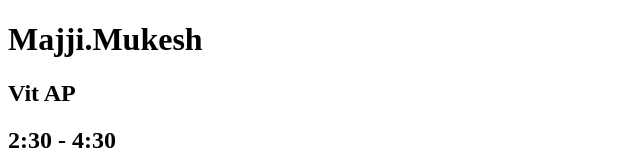
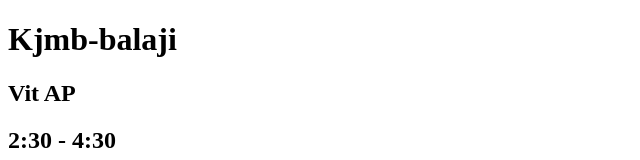
Before and after one commit to satya-name/Tasks, a plain HTML site: page index.html in a window 1280 px wide. Shown: the top 160 px of the page, without its empty margins (0-640 px from the left). Drawn offline with Linux system fonts and the light colour scheme.

Commit message:
SubmitTasks

```diff
--- a/index.html
+++ b/index.html
@@ -3,7 +3,7 @@
   <head>
     <meta charset="UTF-8" />
     <meta name="viewport" content="width=device-width, initial-scale=1.0" />
-    <title>Majji.Mukesh</title>
+    <title>Kjmb-balaji</title>
     <style>
       table,
       th,
@@ -15,7 +15,7 @@
     </style>
   </head>
   <body>
-    <h1>Majji.Mukesh</h1>
+    <h1>Kjmb-balaji</h1>
     <h2>Vit AP</h2>
     <h2>2:30 - 4:30</h2>
 
```
